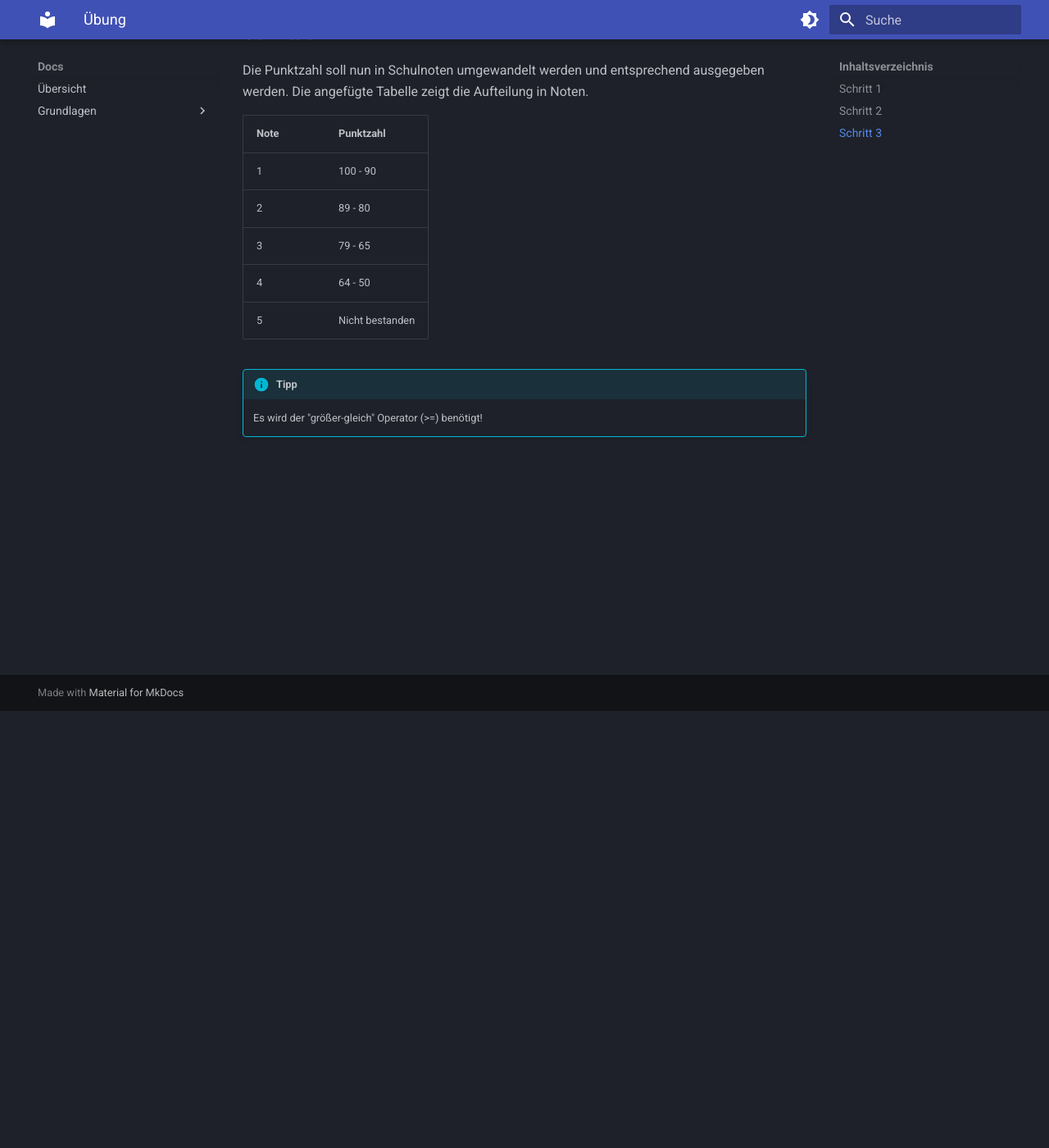
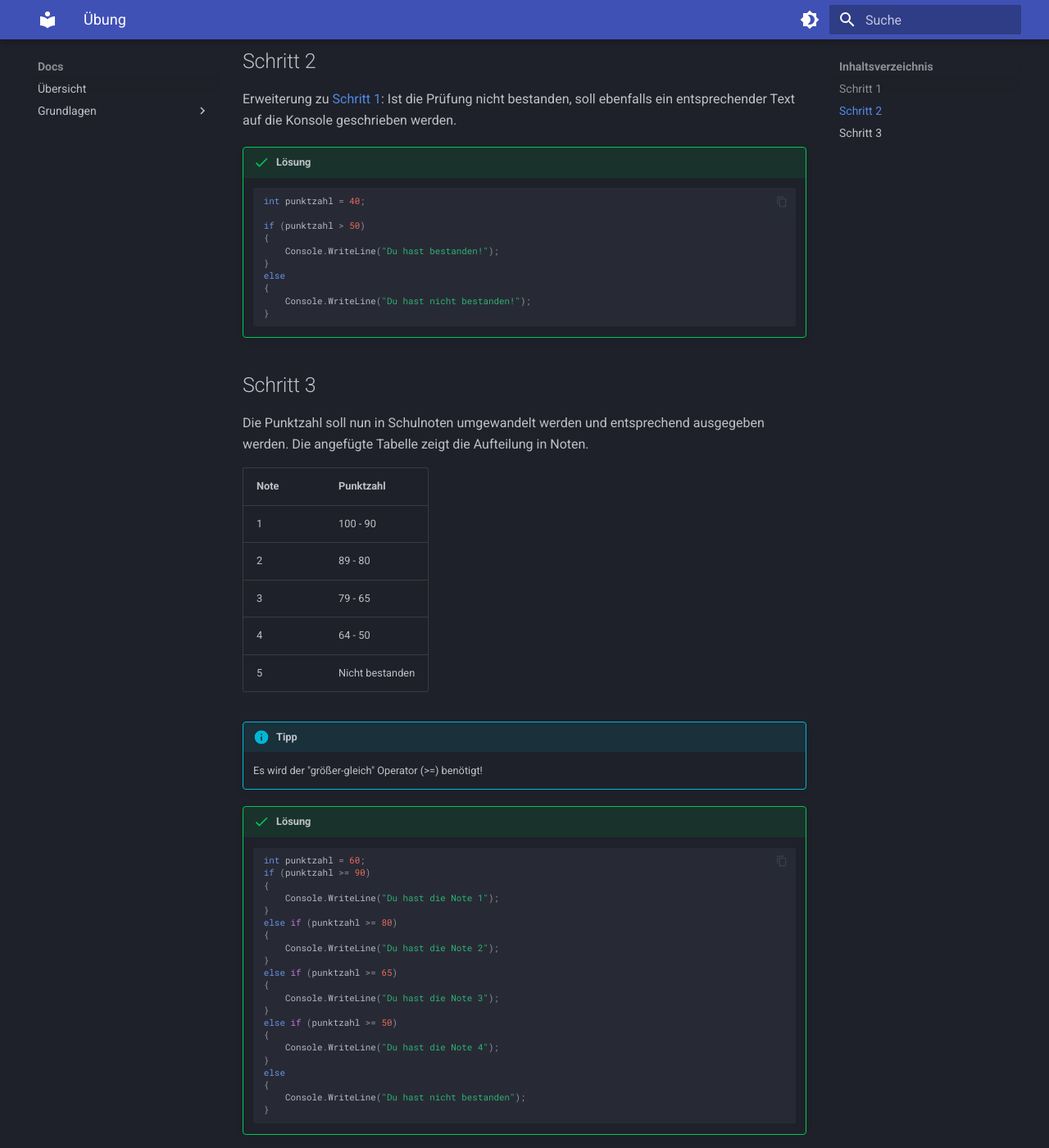
Before and after one commit to felixholfelder/docs, an MkDocs documentation site: the page built from docs/verzweigungen/excercise.md, in a window 1280 px wide and 1400 px high, scrolled down 533 px. Shown: the whole window at 82% size. Built offline with MkDocs 1.6.1 and Material for MkDocs 9.7.7, drawn with Linux system fonts in a browser that asks for light colours; some of the changed text lies outside the part shown.

Commit message:
test: Excercise

````diff
--- a/docs/verzweigungen/excercise.md
+++ b/docs/verzweigungen/excercise.md
@@ -4,8 +4,31 @@ Gegeben ist eine Punktzahl einer Prüfung. Aufgrund dessen soll das Ergebnis der
 ## Schritt 1
 Ist die Punktzahl größer 50 ist die Prüfung bestanden und es soll das Ergebnis der Prüfung ermittelt werden.
 
+!!! success "Lösung"
+    ``` cs
+    int punktzahl = 60;
+    if (punktzahl > 50)
+    {
+        Console.WriteLine("Du hast bestanden!");
+    }
+    ```
+
 ## Schritt 2
 Erweiterung zu <a href="#Schritt 1">Schritt 1</a>: Ist die Prüfung nicht bestanden, soll ebenfalls ein entsprechender Text auf die Konsole geschrieben werden.
+
+!!! success "Lösung"
+    ``` cs
+    int punktzahl = 40;
+
+    if (punktzahl > 50)
+    {
+        Console.WriteLine("Du hast bestanden!");
+    }
+    else
+    {
+        Console.WriteLine("Du hast nicht bestanden!");
+    }
+    ```
 
 ## Schritt 3
 Die Punktzahl soll nun in Schulnoten umgewandelt werden und entsprechend ausgegeben werden.
@@ -22,3 +45,29 @@ Die angefügte Tabelle zeigt die Aufteilung in Noten.
 !!! info "Tipp"
 
     Es wird der "größer-gleich" Operator (>=) benötigt!
+
+
+!!! success "Lösung"
+    ``` cs
+    int punktzahl = 60;
+    if (punktzahl >= 90)
+    {
+        Console.WriteLine("Du hast die Note 1");
+    }
+    else if (punktzahl >= 80)
+    {
+        Console.WriteLine("Du hast die Note 2");
+    }
+    else if (punktzahl >= 65)
+    {
+        Console.WriteLine("Du hast die Note 3");
+    }
+    else if (punktzahl >= 50)
+    {
+        Console.WriteLine("Du hast die Note 4");
+    }
+    else
+    {
+        Console.WriteLine("Du hast nicht bestanden");
+    }
+    ```
````
